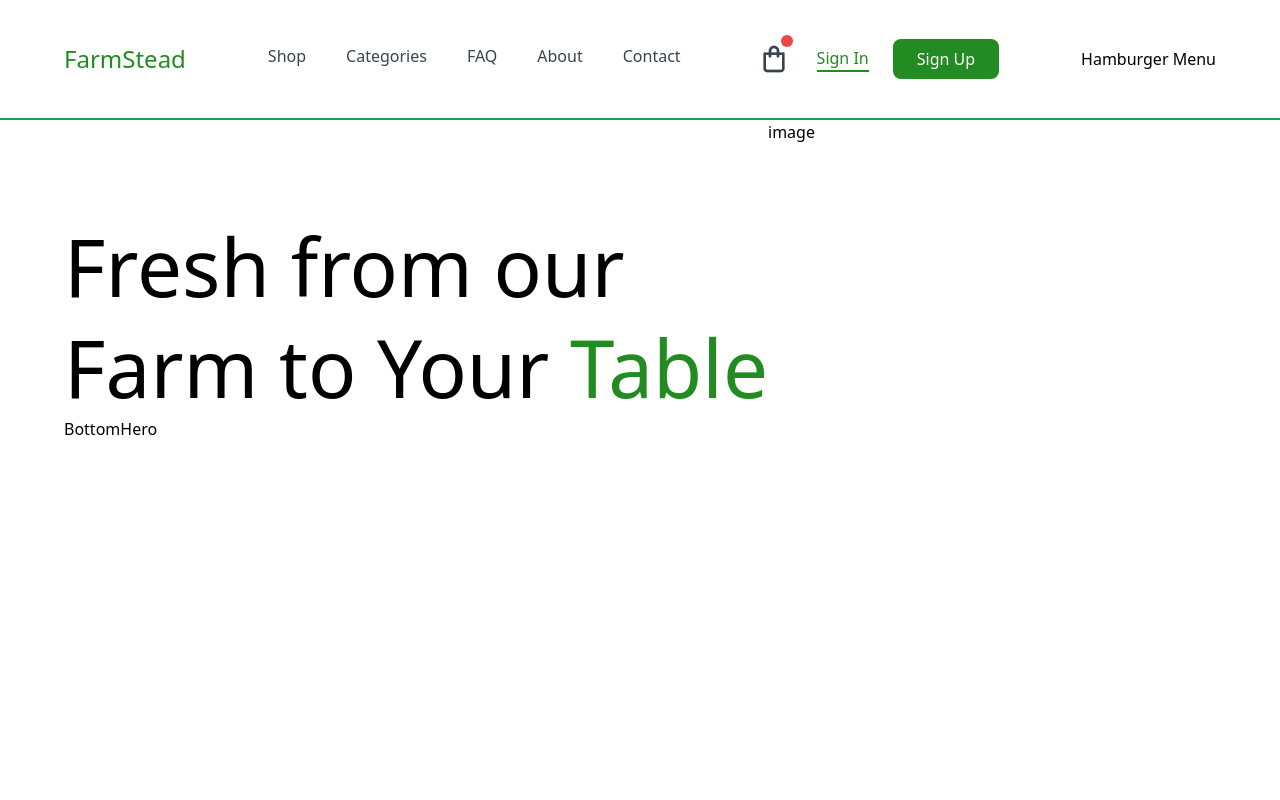
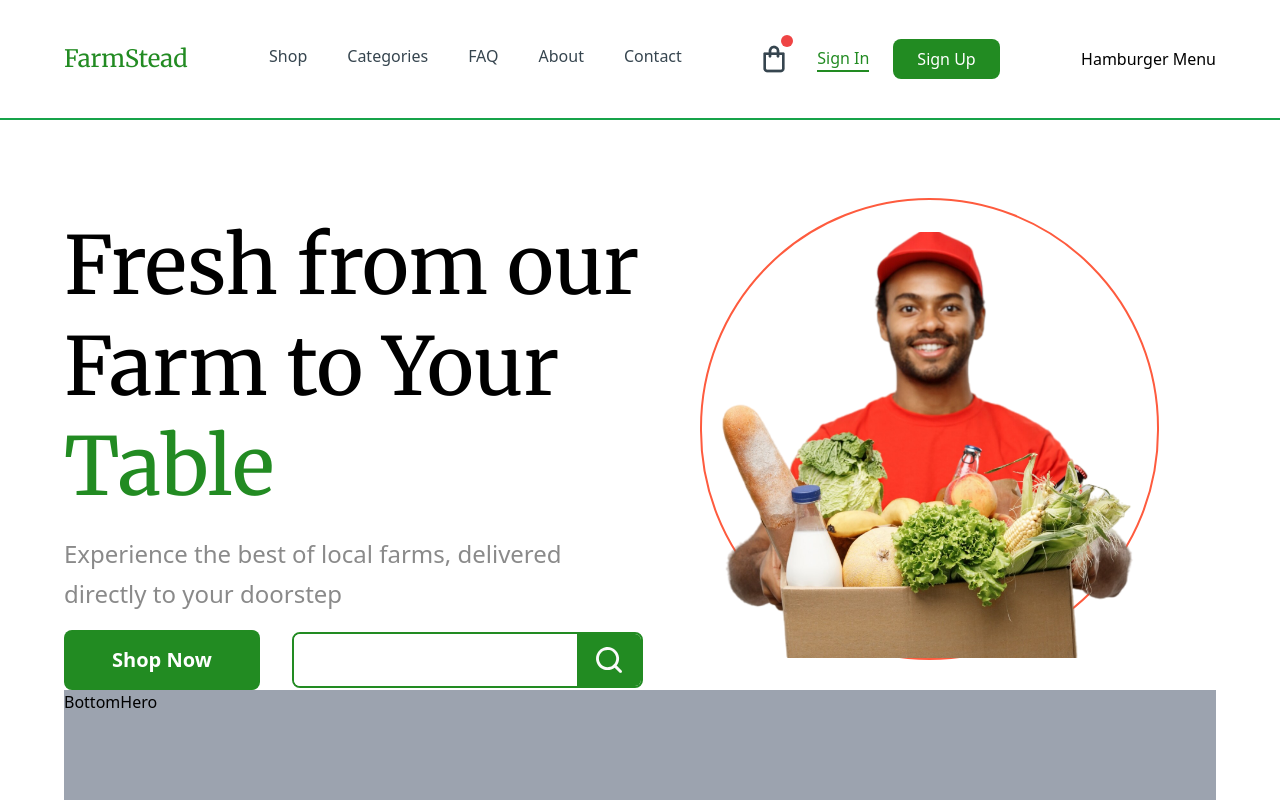
Before and after one commit to kelzzzcodes/FarmSteadvite, a React (Vite) app: page / in a window 1280 px wide. Shown: the top 800 px of the page. Built offline with nearby package versions, Linux system fonts and the light colour scheme.

Commit message:
Hero section build ongoing 🚧

```diff
--- a/src/App.css
+++ b/src/App.css
@@ -1,6 +1,9 @@
+@import url('https://fonts.googleapis.com/css2?family=Merriweather:ital,wght@0,300;0,400;0,700;0,900;1,300;1,400;1,700;1,900&display=swap');
+
 @tailwind base;
 @tailwind components;
 @tailwind utilities;
+
 
 * {
     margin: 0;
--- a/src/components/Footer.tsx
+++ b/src/components/Footer.tsx
@@ -1,5 +1,5 @@
 const Footer = () => {
-  return <div>Footer</div>
+  return <div className="w-full h-56 bg-orange-500">Footer</div>
 }
 
 export default Footer
--- a/src/components/Hero.tsx
+++ b/src/components/Hero.tsx
@@ -2,7 +2,7 @@ import { BottomHero, UpperHero } from './ui'
 
 const Hero = () => {
   return (
-    <div className="px-4 sm:px-8 lg:px-16 h-screen ">
+    <div className="px-4 sm:px-8 lg:px-16 h-screen overflow-hidden">
       <UpperHero />
       <BottomHero />
     </div>
--- a/src/components/Navbar.tsx
+++ b/src/components/Navbar.tsx
@@ -7,7 +7,7 @@ const Navbar = () => {
 
   return (
     <nav className="w-full h-[120px] flex justify-between items-center py-10 px-4 sm:px-8 lg:px-16 border-b-2 border-green-600">
-      <Link to="/" className="text-[#228B22] text-2xl">
+      <Link to="/" className="text-[#228B22] text-2xl font-Merriweather">
         FarmStead
       </Link>
 
--- a/src/components/ui/BottomHero.tsx
+++ b/src/components/ui/BottomHero.tsx
@@ -1,7 +1,8 @@
-
 const BottomHero = () => {
   return (
-    <div>BottomHero</div>
+    <div className=" px-16 relative">
+      <div className="bg-gray-400 h-[282px] absolute  left-0 right-0 ">BottomHero</div>
+    </div>
   )
 }
 
--- a/src/components/ui/UpperHero.tsx
+++ b/src/components/ui/UpperHero.tsx
@@ -1,14 +1,37 @@
+import landing from '../../assets/landing.png'
+import Button from './Button'
+import Search from '../../assets/Search.svg'
 const UpperHero = () => {
   return (
-    <div className="flex ">
-      <div className="flex-4 pt-24 ">
-        <h2 className="text-[80px] leading-[100.56px] ">
+    <div className="flex">
+      <div className=" flex flex-col gap-4 lg:flex-4 pt-24 ">
+        <h2 className="text-[40px] leading-[70.56px] md:text-[80px] md:leading-[100.56px] font-Merriweather ">
           Fresh from our <br /> Farm to Your{' '}
           <span className="text-[#228B22]">Table</span>
         </h2>
+        <p className="text-[24px] w-[90%] text-[#8A8A8A] leading-[40px]">
+          Experience the best of local farms, delivered directly to your
+          doorstep
+        </p>
+        <div className="flex gap-4 md:gap-8 items-center">
+          <Button
+            href="/shopnow"
+            className="bg-[#228B22] px-6 md:px-12 py-4 rounded-lg text-white font-extrabold text-xl"
+          >
+            Shop Now
+          </Button>
+          <div className="border-2 border-[#228B22] flex-1  flex h-[56px] rounded-lg overflow-hidden ">
+            <input type="text" className=" flex flex-1 outline-none" />
+            <img src={Search} className="bg-[#228B22] w-16 p-2" />
+          </div>
+        </div>
       </div>
-      <div className="flex-6 ">
-        <p>image</p>
+      <div className="hidden lg:flex lg:flex-6 ">
+        <div className="pt-12 flex-1 flex items-center justify-center">
+          <div className="relative w-[80%] rounded-full border-[#FE5B3E] border-2">
+            <img src={landing} className=" mt-8" />
+          </div>
+        </div>
       </div>
     </div>
   )
--- a/tailwind.config.js
+++ b/tailwind.config.js
@@ -2,7 +2,11 @@
 export default {
   content: ['./index.html', './src/**/*.{js,ts,jsx,tsx}'],
   theme: {
-    extend: {},
+    extend: {
+      fontFamily: {
+        'Merriweather': ['Merriweather', 'serif'],
+      },
+    },
   },
   plugins: [],
 }
```
Also changed, not shown: src/assets/Search.svg (added), src/assets/landing.png (added).
